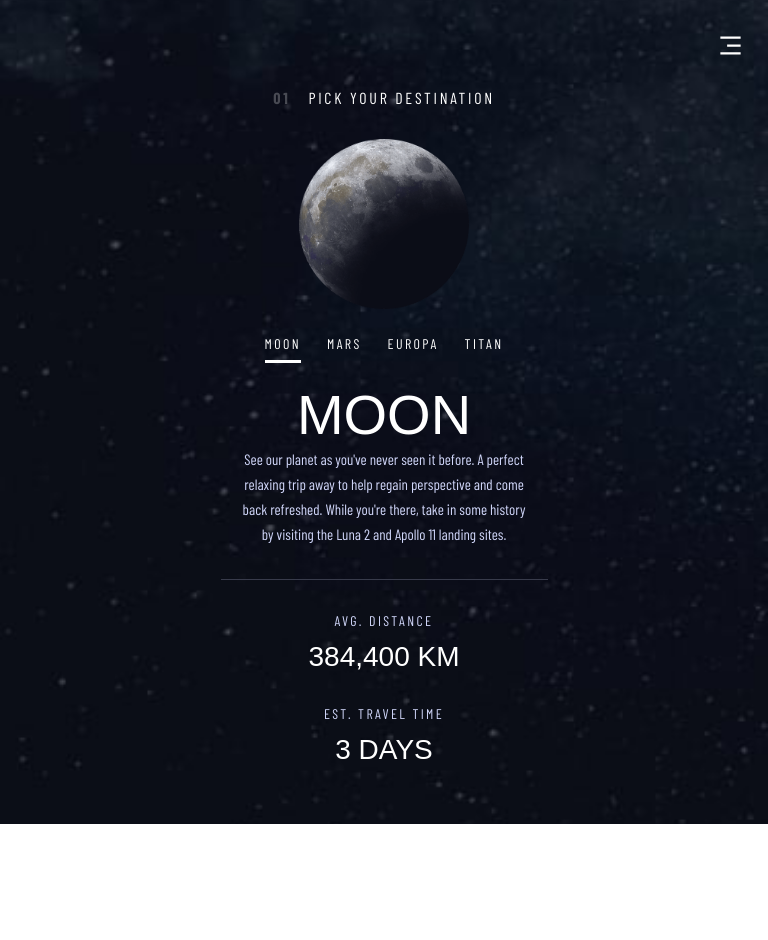
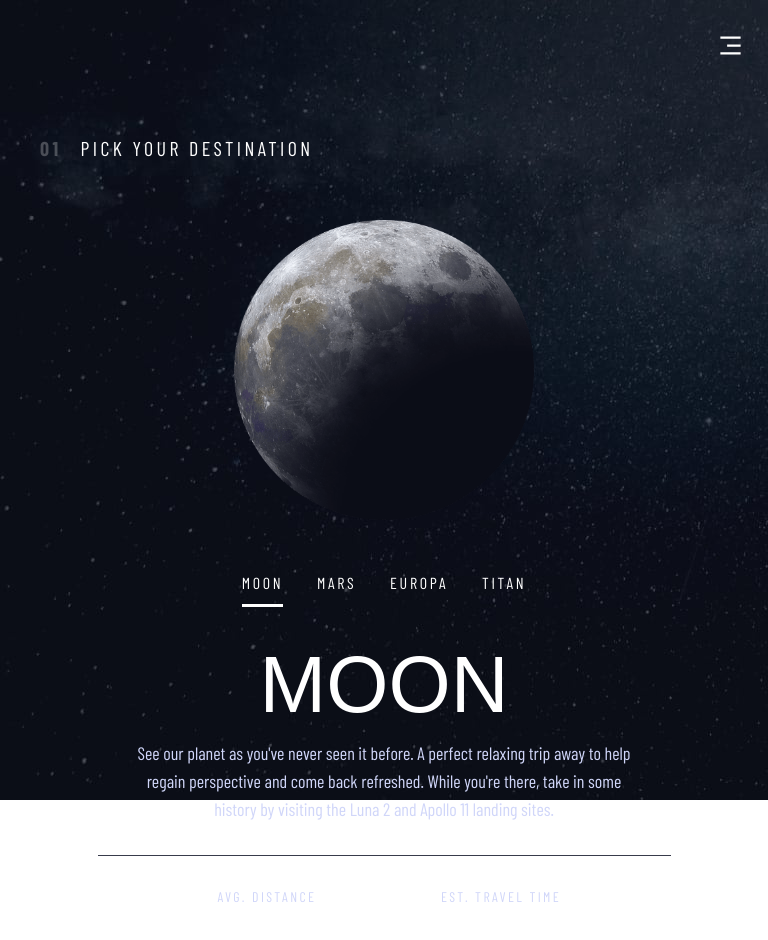
Before and after one commit to NeptuneRjo/space-tourism, a React (Create React App) app: page /destination in a window 768 px wide. Shown: the top 940 px of the page. Before the commit the page ends 824 px from the top, so only its background shows below. Built offline with nearby package versions, Linux system fonts and the light colour scheme; a web font is replaced by a local one.

Commit message:
styled for tablet

```diff
--- a/src/Components/Destination/destination.css
+++ b/src/Components/Destination/destination.css
@@ -93,6 +93,12 @@
     font-weight: normal;
 }
 
+.destination-text {
+    display: flex;
+    justify-content: center;
+    align-content: center;
+}
+
 .destination-text p{
     font-family: var(--font-secondary);
     font-size: 15px;
@@ -137,47 +143,33 @@
     text-align: center;
 }
 
-/* @media screen and (max-width: 1150px) {
+@media screen and (min-width: 550px) {
     .destination-main {
-        flex-direction: column;
-        padding-bottom: 0;
+        background: url('/src/Assets/destination/background-destination-tablet.jpg') no-repeat center center fixed;
+    -webkit-background-size: cover;
+    -moz-background-size: cover;
+    -o-background-size: cover;
+    background-size: cover;
+    height: 100vh;
     }
+}
 
+
+@media screen and (max-width: 768px) {
     .destination-header {
-        font-weight: normal;
         font-size: 20px;
         line-height: 24px;
         letter-spacing: 3.375px;
-        text-transform: uppercase;
-        height: 100%;
-        padding: 8.5rem 0 0 2.4rem;
-        margin: 0;
         gap: 19px;
+
+        justify-content: flex-start;
+        margin-top: 8.5rem;
+        margin-left: 2.5rem;
+        margin-bottom: 3.75rem;
     }
 
-    .destination-header p {
-        font-weight: bold;
-        font-size: 20px;
-        line-height: 24px;
-        letter-spacing: 3.375px;
-        opacity: 0.25;
-    }
-
-    .destination-container {
-        align-items: center;
-        flex-direction: column;
-        margin-bottom: 3.75rem;
-        gap: 0;
-    }
-
-    .destination-content {
-        width: 100%;
-        margin: 0;
-
-        display: flex;
-        flex-direction: column;
-        justify-content: center;
-        align-items: center;
+    .destination-image {
+        margin-bottom: 3.3rem;
     }
 
     .destination-image img {
@@ -185,60 +177,48 @@
         width: 300px;
     }
 
+    .destination-nav {
+        gap: 2.1rem;
+        margin-bottom: 2rem;
+        height: 34px;
+    }
+
     .destination-nav-item {
-        font-weight: normal;
         font-size: 16px;
         line-height: 19px;
         letter-spacing: 2.7px;
     }
 
     .destination-title {
-        font-weight: normal;
         font-size: 80px;
         line-height: 92px;
-        text-align: center;
+        margin-bottom: 8px;
     }
 
     .destination-text {
-        width: max(570px, 60%);
-        display: flex;
-        justify-content: center;
-        align-items: center;
+        width: 573px;
+        margin: 0 6.125rem;
     }
 
     .destination-text p {
-        font-weight: normal;
-        font-size: 16px;
-        text-align: center;
-        width: 60ch;
-        padding-bottom: 49px;
+        width: 64ch;
+        font-size: 18px;
+        line-height: 28px;
     }
 
-    .destination-distance, .destination-time {
-        width: 216px;
+    .destination-stats {
+        width: 573px;
+        flex-direction: row;
+        gap: 11px;
     }
 
-    .destination-distance div, .destination-time div {
-        font-weight: normal;
+    .destination-distance {
         font-size: 14px;
         line-height: 17px;
-        text-align: center;
-        letter-spacing: 2.3625px;
-        text-transform: uppercase;
-        width: 100%;
+        letter-spacing: 2.3625;
     }
 
-    .destination-distance p, .destination-time p  {
-        font-weight: normal;
-        font-size: 28px;
-        line-height: 32px;
-        text-align: center;
-        text-transform: uppercase;
+    .destination-stats p {
+        width: 223px;
     }
 }
-
-@media screen and (max-width: 768px) {
-    .destination-main {
-        background: url('/src/Assets/destination/background-destination-tablet.jpg') no-repeat center center fixed;
-    }
-} */
```
